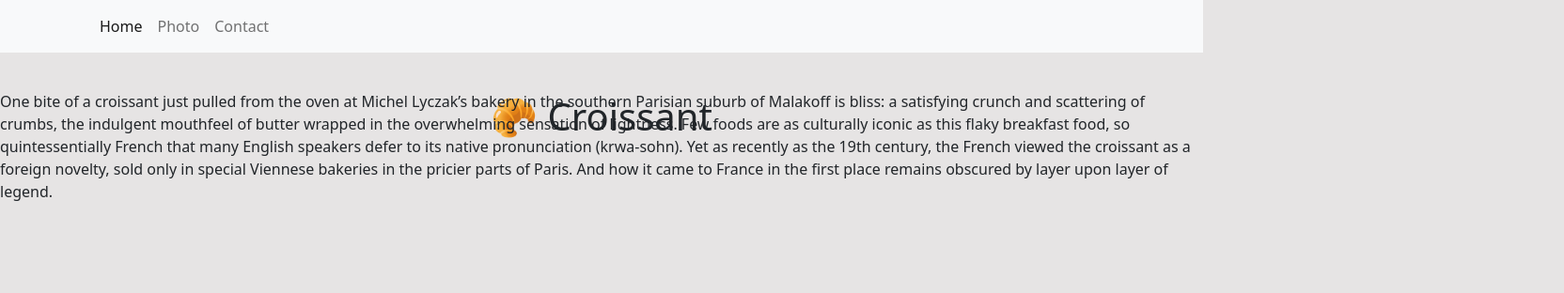
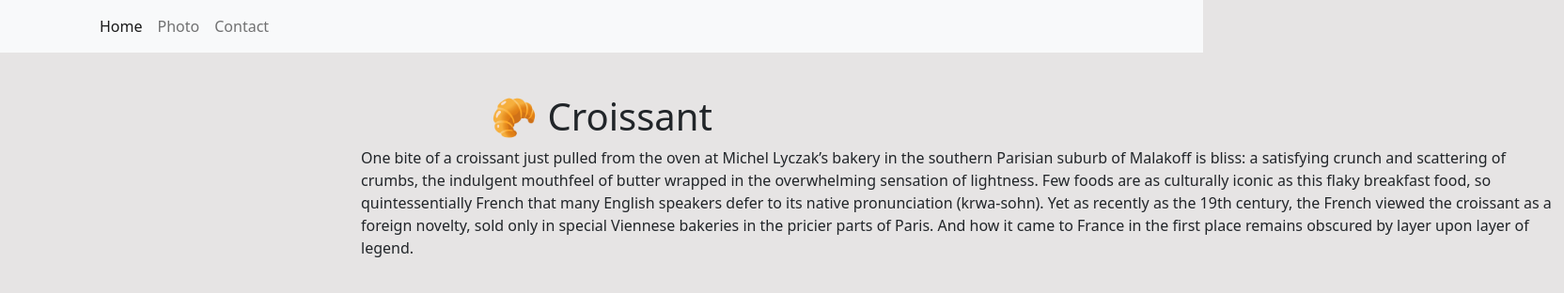
Before and after one commit to TataKor/Croissant-w3, a plain HTML site: page index.html in a window 1280 px wide. Shown: the whole page at 94% size, 1664 px wide, since content can reach past the window. Drawn offline with nearby package versions, Linux system fonts and the light colour scheme.

Commit message:
Update styles.css

```diff
--- a/css/styles.css
+++ b/css/styles.css
@@ -12,9 +12,8 @@ h1
 div.container4 {
   margin: 0;
   position: absolute;
-  left: 50%;
-  margin-right: -50%;
-  transform: translate(-50%, -50%)
+  margin-left: 30%;
+  margin-right: -30%;
 }
 
 .croissant-photo {
```
